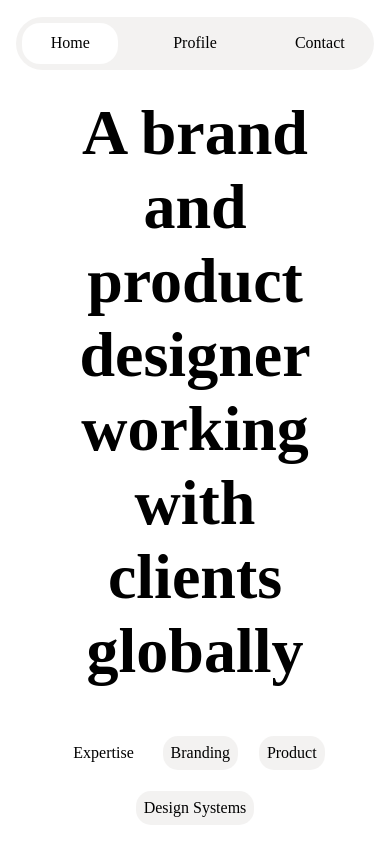
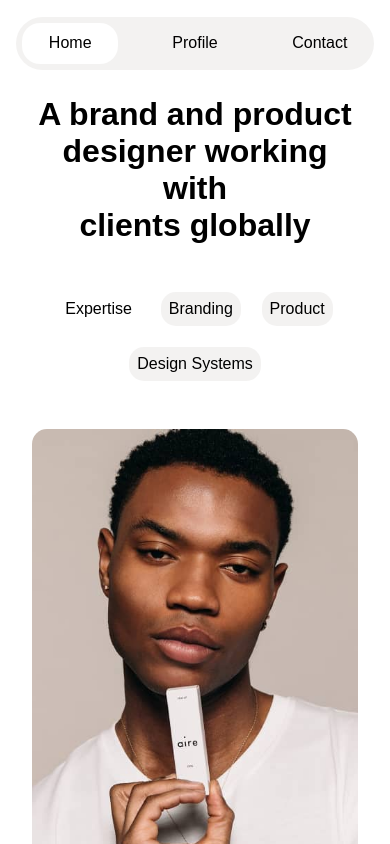
Before and after one commit to JiggytheDev/oh-studio, a plain HTML site: page index.html in a window 390 px wide. Shown: the top 844 px of the page. Drawn offline with Linux system fonts and the light colour scheme.

Commit message:
Update style.css

```diff
--- a/style.css
+++ b/style.css
@@ -9,6 +9,7 @@
 body {
     height: 100vh;
     padding: 1rem;
+    font-family: sans-serif;
 }
 
 .welcome {
@@ -202,7 +203,11 @@ footer .footer-nav .socials {
     gap: 1.4rem;
 }
 
-
+@media (max-width: 504px) {
+    .brand h1 {
+        font-size: 2rem;
+    }
+}
 
 @media (min-width: 1024px) {
     .brand-flex {
```
